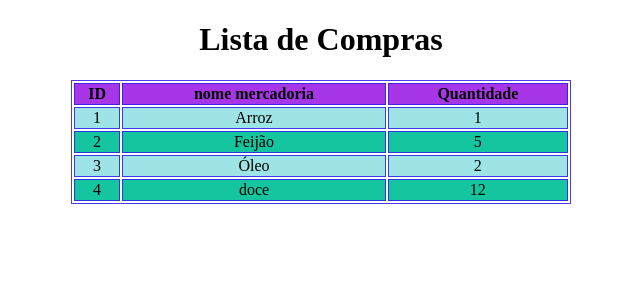
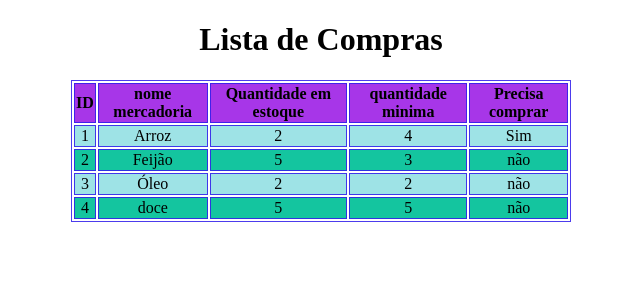
Before and after one commit to guilhermepaiter/lista-compra, an Angular app: page / in a window 1280 px wide. Shown: the top 300 px of the page, without its empty margins (319-959 px from the left). Built offline with nearby package versions, Linux system fonts and the light colour scheme.

Commit message:
finalizando o capitulo 5

```diff
--- a/src/app/app.component.html
+++ b/src/app/app.component.html
@@ -12,25 +12,39 @@
                     nome mercadoria
                 </th>
                 <th>
-                    Quantidade
+                    Quantidade em estoque
                 </th>
-            </tr>
+				<th>
+                    quantidade minima
+                </th>
+				<th>
+					Precisa comprar
+				</th>
+			</tr>
         </thead>
         <tbody>
             <tr class="box text-center" *ngFor="let mercadoria of mercadorias;
              let i=index; let par=even; odd as impar"
-             [ngClass]="{par:par,impar:impar}"
-             >
-                    <td>
+             [ngClass]="{par:par,impar:impar}">
+
+                	<td>
                         {{mercadoria.id}}
-                    </td>
+                	</td>
                     <td>
                         {{mercadoria.descricao}}
                     </td>
                     <td>
-                        {{mercadoria.quantidade}}
+                        {{mercadoria.quantidadeEstoque}}
                     </td>
-             </tr>
+                    <td>
+						{{mercadoria.quantidadeMinima}}
+					</td>
+					<td>
+						<span *ngIf="mercadoria.quantidadeEstoque >= mercadoria.quantidadeMinima; else precisaComprar">não</span>
+						<ng-template #precisaComprar>Sim</ng-template>
+						<ng-template #naoprecisaComprar>>Não<</ng-template>
+					</td>
+	            </tr>
         </tbody>
      </table>
 </div>
--- a/src/app/app.component.ts
+++ b/src/app/app.component.ts
@@ -12,24 +12,28 @@ export class AppComponent {
 
   mercadorias = [
     {
+      id:1,
       descricao:"Arroz",
-      quantidade:1,
-      id:1
+      quantidadeEstoque:2,
+      quantidadeMinima:4
     },
     {
+      id:2,
       descricao:"Feijão",
-      quantidade:5,
-      id:2
+      quantidadeEstoque: 5,
+      quantidadeMinima: 3
     },
     {
+      id:3,
       descricao:"Óleo",
-      quantidade:2,
-      id:3
+      quantidadeEstoque: 2,
+      quantidadeMinima: 2
     },
     {
+      id:4,
       descricao:"doce",
-      quantidade:12,
-      id:4
+      quantidadeEstoque: 5,
+      quantidadeMinima: 5
     }
   ];
 
```
